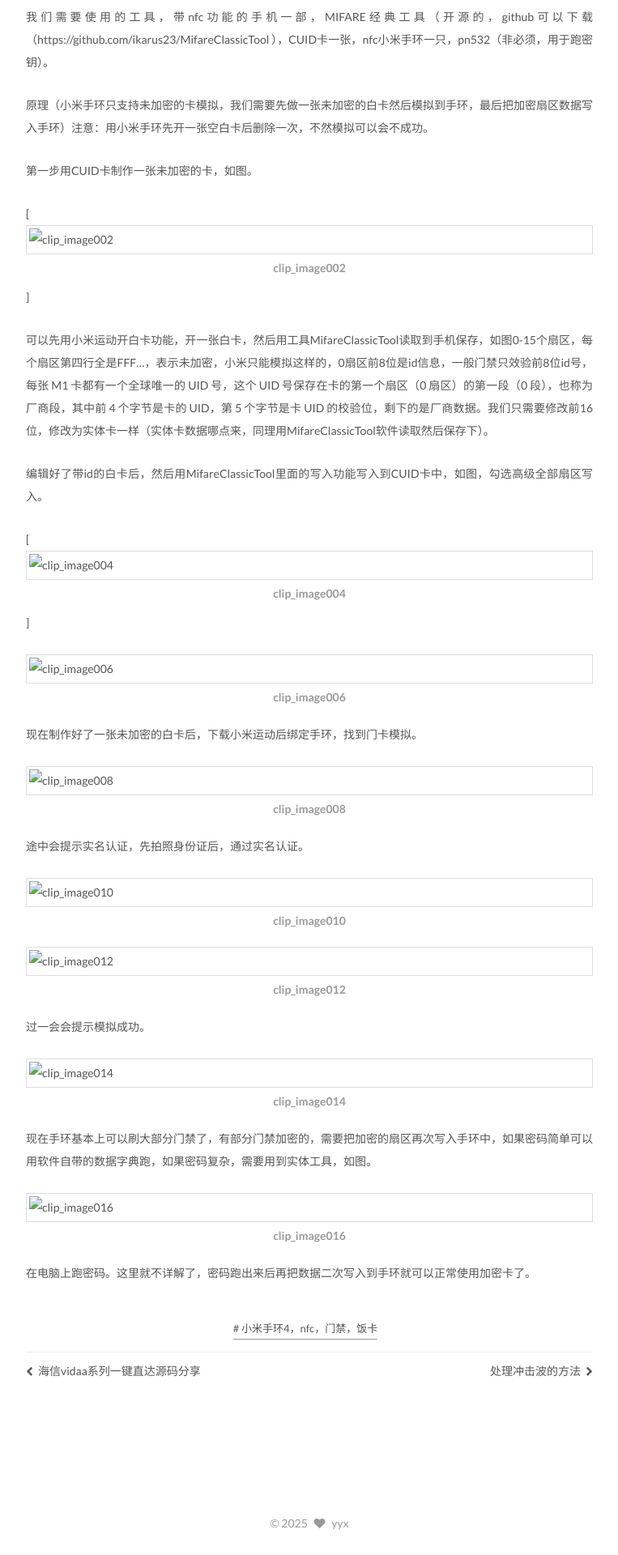
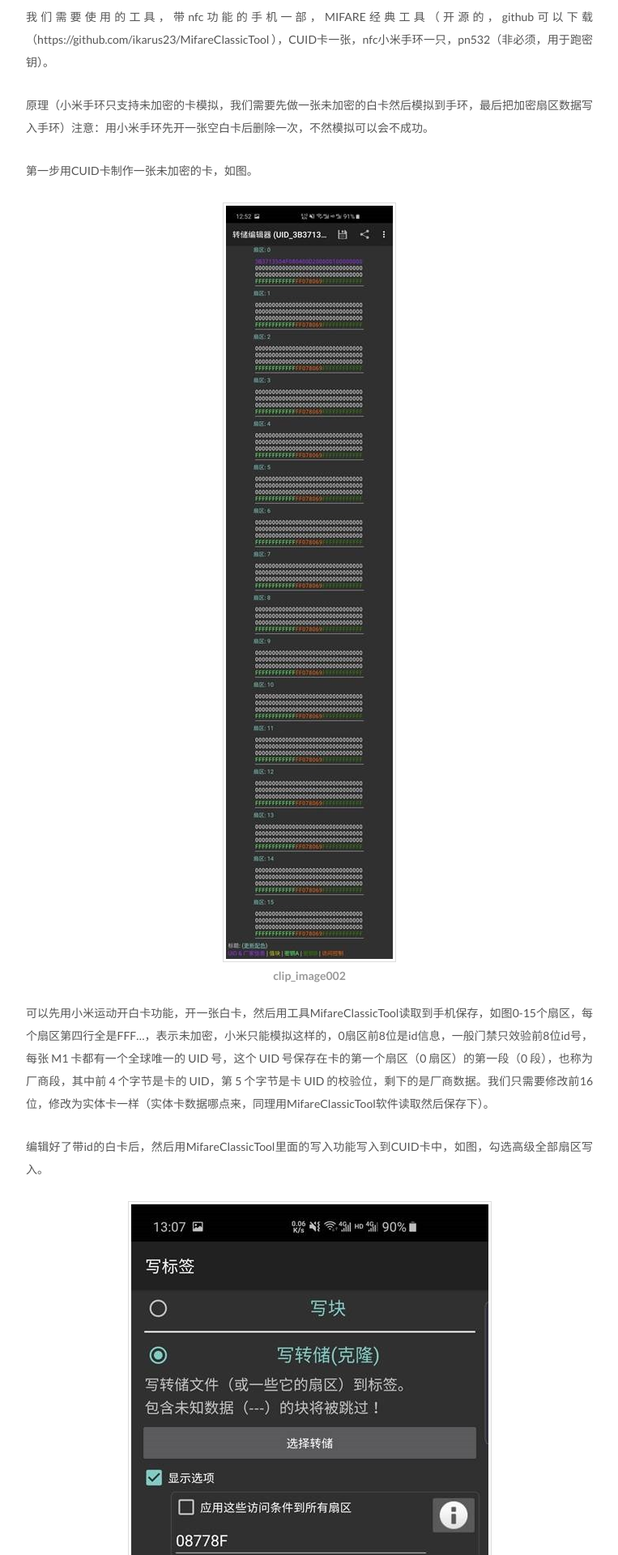
Before and after one commit to usertest001/usertest001.github.io, a Jekyll site: the page built from _posts/2019-07-06-小米手环4-nfc版模拟加密门禁饭卡功能.md, in a window 1280 px wide. Shown: the part 1381-3301 px from the top of the page at 81% size, without its empty margins (258-1021 px from the left). Built offline with Jekyll 4.4.1, drawn with Linux system fonts in a browser that asks for light colours.

Commit message:
Auto-commit at Tue Feb 25 15:33:17 HKT 2025

```diff
--- a/_posts/2019-07-06-小米手环4-nfc版模拟加密门禁饭卡功能.md
+++ b/_posts/2019-07-06-小米手环4-nfc版模拟加密门禁饭卡功能.md
@@ -42,32 +42,32 @@
 
 第一步用CUID卡制作一张未加密的卡，如图。
 
-[![clip_image002](assets/images/img/2019-07-06-小米手环4-nfc版模拟加密门禁饭卡功能/clip_image002_thumb-1.jpg "clip_image002")]
+[![clip_image002](./img/2019-07-06-小米手环4-nfc版模拟加密门禁饭卡功能/clip_image002_thumb-1.jpg "clip_image002")](http://192.168.50.36:81/wordpress/wp-pic/2019/07/clip_image002-1.jpg)
 
 可以先用小米运动开白卡功能，开一张白卡，然后用工具MifareClassicTool读取到手机保存，如图0-15个扇区，每个扇区第四行全是FFF…，表示未加密，小米只能模拟这样的，0扇区前8位是id信息，一般门禁只效验前8位id号，每张 M1 卡都有一个全球唯一的 UID 号，这个 UID 号保存在卡的第一个扇区（0 扇区）的第一段（0 段），也称为厂商段，其中前 4 个字节是卡的 UID，第 5 个字节是卡 UID 的校验位，剩下的是厂商数据。我们只需要修改前16位，修改为实体卡一样（实体卡数据哪点来，同理用MifareClassicTool软件读取然后保存下）。
 
 编辑好了带id的白卡后，然后用MifareClassicTool里面的写入功能写入到CUID卡中，如图，勾选高级全部扇区写入。
 
-[![clip_image004](assets/images/img/2019-07-06-小米手环4-nfc版模拟加密门禁饭卡功能/clip_image004_thumb-1.jpg "clip_image004")]
+[![clip_image004](./img/2019-07-06-小米手环4-nfc版模拟加密门禁饭卡功能/clip_image004_thumb-1.jpg "clip_image004")](http://192.168.50.36:81/wordpress/wp-pic/2019/07/clip_image004-1.jpg)
 
-[![clip_image006](assets/images/img/2019-07-06-小米手环4-nfc版模拟加密门禁饭卡功能/clip_image006_thumb-1.jpg "clip_image006")](http://192.168.50.36:81/wordpress/wp-pic/2019/07/clip_image006-1.jpg)
+[![clip_image006](./img/2019-07-06-小米手环4-nfc版模拟加密门禁饭卡功能/clip_image006_thumb-1.jpg "clip_image006")](http://192.168.50.36:81/wordpress/wp-pic/2019/07/clip_image006-1.jpg)
 
 现在制作好了一张未加密的白卡后，下载小米运动后绑定手环，找到门卡模拟。
 
-[![clip_image008](assets/images/img/2019-07-06-小米手环4-nfc版模拟加密门禁饭卡功能/clip_image008_thumb-1.jpg "clip_image008")](http://192.168.50.36:81/wordpress/wp-pic/2019/07/clip_image008-1.jpg)
+[![clip_image008](./img/2019-07-06-小米手环4-nfc版模拟加密门禁饭卡功能/clip_image008_thumb-1.jpg "clip_image008")](http://192.168.50.36:81/wordpress/wp-pic/2019/07/clip_image008-1.jpg)
 
 途中会提示实名认证，先拍照身份证后，通过实名认证。
 
-[![clip_image010](assets/images/img/2019-07-06-小米手环4-nfc版模拟加密门禁饭卡功能/clip_image010_thumb-1.jpg "clip_image010")](http://192.168.50.36:81/wordpress/wp-pic/2019/07/clip_image010-1.jpg)
+[![clip_image010](./img/2019-07-06-小米手环4-nfc版模拟加密门禁饭卡功能/clip_image010_thumb-1.jpg "clip_image010")](http://192.168.50.36:81/wordpress/wp-pic/2019/07/clip_image010-1.jpg)
 
-[![clip_image012](assets/images/img/2019-07-06-小米手环4-nfc版模拟加密门禁饭卡功能/clip_image012_thumb-1.jpg "clip_image012")](http://192.168.50.36:81/wordpress/wp-pic/2019/07/clip_image012-1.jpg)
+[![clip_image012](./img/2019-07-06-小米手环4-nfc版模拟加密门禁饭卡功能/clip_image012_thumb-1.jpg "clip_image012")](http://192.168.50.36:81/wordpress/wp-pic/2019/07/clip_image012-1.jpg)
 
 过一会会提示模拟成功。
 
-[![clip_image014](assets/images/img/2019-07-06-小米手环4-nfc版模拟加密门禁饭卡功能/clip_image014_thumb-1.jpg "clip_image014")](http://192.168.50.36:81/wordpress/wp-pic/2019/07/clip_image014-1.jpg)
+[![clip_image014](./img/2019-07-06-小米手环4-nfc版模拟加密门禁饭卡功能/clip_image014_thumb-1.jpg "clip_image014")](http://192.168.50.36:81/wordpress/wp-pic/2019/07/clip_image014-1.jpg)
 
 现在手环基本上可以刷大部分门禁了，有部分门禁加密的，需要把加密的扇区再次写入手环中，如果密码简单可以用软件自带的数据字典跑，如果密码复杂，需要用到实体工具，如图。
 
-[![clip_image016](assets/images/img/2019-07-06-小米手环4-nfc版模拟加密门禁饭卡功能/clip_image016_thumb-1.jpg "clip_image016")](http://192.168.50.36:81/wordpress/wp-pic/2019/07/clip_image016-1.jpg)
+[![clip_image016](./img/2019-07-06-小米手环4-nfc版模拟加密门禁饭卡功能/clip_image016_thumb-1.jpg "clip_image016")](http://192.168.50.36:81/wordpress/wp-pic/2019/07/clip_image016-1.jpg)
 
 在电脑上跑密码。这里就不详解了，密码跑出来后再把数据二次写入到手环就可以正常使用加密卡了。
```
Also changed, not shown: img/2019-07-06-小米手环4-nfc版模拟加密门禁饭卡功能/clip_image002_thumb-1.jpg (added), img/2019-07-06-小米手环4-nfc版模拟加密门禁饭卡功能/clip_image004_thumb-1.jpg (added), img/2019-07-06-小米手环4-nfc版模拟加密门禁饭卡功能/clip_image006_thumb-1.jpg (added), img/2019-07-06-小米手环4-nfc版模拟加密门禁饭卡功能/clip_image008_thumb-1.jpg (added), img/2019-07-06-小米手环4-nfc版模拟加密门禁饭卡功能/clip_image010_thumb-1.jpg (added), img/2019-07-06-小米手环4-nfc版模拟加密门禁饭卡功能/clip_image012_thumb-1.jpg (added), img/2019-07-06-小米手环4-nfc版模拟加密门禁饭卡功能/clip_image014_thumb-1.jpg (added), img/2019-07-06-小米手环4-nfc版模拟加密门禁饭卡功能/clip_image016_thumb-1.jpg (added).
